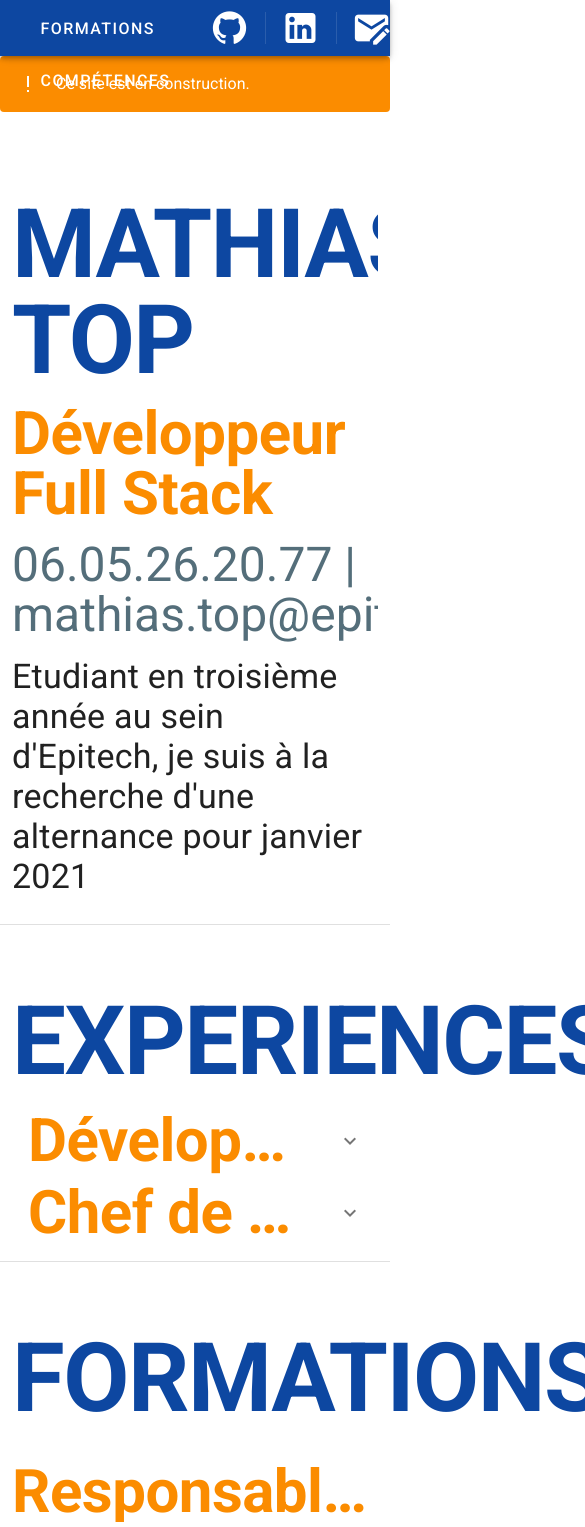
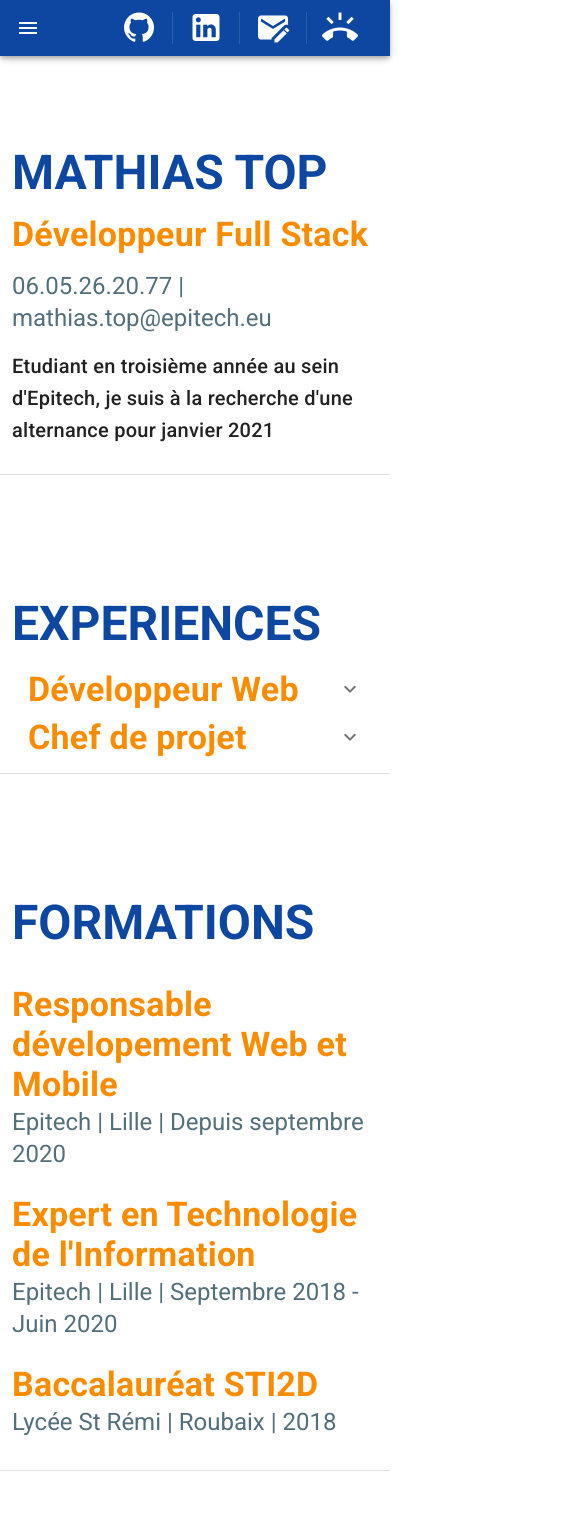
Before and after one commit to mathiastop/cv-site, a Vue app: page / in a window 390 px wide. Shown: the top 1527 px of the page, 585 px wide, since content can reach past the window. Built offline with nearby package versions, Linux system fonts and the light colour scheme.

Commit message:
[+] responsive

```diff
--- a/src/App.vue
+++ b/src/App.vue
@@ -1,6 +1,7 @@
 <template>
   <v-app>
     <v-app-bar
+      class="d-md-block d-none"
       app
       color="blue darken-4"
       dark
@@ -28,7 +29,7 @@
         target="_blank"
         text
       >
-        <v-icon x-large>mdi-github</v-icon>
+        <v-icon large>mdi-github</v-icon>
       </v-btn>
       <v-divider vertical inset></v-divider>
       <v-btn
@@ -36,7 +37,7 @@
         target="_blank"
         text
       >
-        <v-icon x-large>mdi-linkedin</v-icon>
+        <v-icon large>mdi-linkedin</v-icon>
       </v-btn>
       <v-divider vertical inset></v-divider>
       <v-btn
@@ -44,16 +45,90 @@
         target="_blank"
         text
       >
-        <v-icon x-large>mdi-email-edit</v-icon>
+        <v-icon large>mdi-email-edit</v-icon>
+      </v-btn>
+      <v-divider vertical inset></v-divider>
+      <v-btn
+        href="tel:06.05.26.20.77"
+        target="_blank"
+        text
+      >
+        <v-icon large>mdi-phone-ring</v-icon>
       </v-btn>
     </v-app-bar>
-
-    <v-main>
-      <v-alert type="warning">
-        Ce site est en construction.
-      </v-alert>
-    </v-main>
-
+    <v-app-bar
+      class="d-md-none d-block"
+      app
+      color="blue darken-4"
+      dark
+    >
+      <v-app-bar-nav-icon @click="drawer = true"></v-app-bar-nav-icon>
+      <v-spacer></v-spacer>
+      <v-btn
+        href="https://github.com/mathiastop"
+        target="_blank"
+        text
+      >
+        <v-icon large>mdi-github</v-icon>
+      </v-btn>
+      <v-divider vertical inset></v-divider>
+      <v-btn
+        href="https://www.linkedin.com/in/mathias-top-93254a174/"
+        target="_blank"
+        text
+      >
+        <v-icon large>mdi-linkedin</v-icon>
+      </v-btn>
+      <v-divider vertical inset></v-divider>
+      <v-btn
+        href="mailto:mathiastop@epitech.eu"
+        target="_blank"
+        text
+      >
+        <v-icon large>mdi-email-edit</v-icon>
+      </v-btn>
+      <v-divider vertical inset></v-divider>
+      <v-btn
+        href="tel:06.05.26.20.77"
+        target="_blank"
+        text
+      >
+        <v-icon large>mdi-phone-ring</v-icon>
+      </v-btn>
+    </v-app-bar>
+    <v-navigation-drawer
+      v-model="drawer"
+      :class="$vuetify.breakpoint.mdAndUp ? 'd-none' : 'd-block'"
+      color="blue darken-4"
+      dark
+      app
+    >
+      <v-list
+        nav
+        dense
+      >
+        <v-list-item-group
+          v-model="group"
+        >
+          <v-list-item>
+            <v-list-item-title @click="$vuetify.goTo('#index'), drawer = !drawer">Index</v-list-item-title>
+          </v-list-item>
+          <v-list-item>
+            <v-list-item-title @click="$vuetify.goTo('#experiences'), drawer = !drawer">Experiences</v-list-item-title>
+          </v-list-item>
+          <v-list-item>
+            <v-list-item-title @click="$vuetify.goTo('#formations'), drawer = !drawer">Formations</v-list-item-title>
+          </v-list-item>
+          <v-list-item>
+            <v-list-item-title @click="$vuetify.goTo('#competences'), drawer = !drawer">Compétences</v-list-item-title>
+          </v-list-item>
+          <v-list-item>
+            <v-list-item-title @click="$vuetify.goTo('#contact'), drawer = !drawer">Contact</v-list-item-title>
+          </v-list-item>
+        </v-list-item-group>
+      </v-list>
+    </v-navigation-drawer>
+    <br/>
     <v-main id="index">
       <Main/>
     </v-main>
@@ -77,7 +152,7 @@
       <v-row
         justify="center"
       >
-        <div>
+        <div class="d-sm-block d-none">
           <v-btn text x-large @click="$vuetify.goTo('#index')">
             Index
           </v-btn>
@@ -125,7 +200,8 @@ export default Vue.extend({
   },
 
   data: () => ({
-    //
+    drawer: false,
+    group: null
   })
 })
 </script>
--- a/src/components/Competences.vue
+++ b/src/components/Competences.vue
@@ -1,6 +1,12 @@
 <template>
     <v-container>
-      <p class="text-h1 blue--text text--darken-4 font-weight-bold">COMPETENCES</p>
+      <p class="
+        text-md-h1
+        text-sm-h2
+        text-h3
+        blue--text text--darken-4 font-weight-bold">
+        COMPETENCES
+      </p>
       <v-row>
         <v-col md="4">
           <v-list-group>
@@ -15,7 +21,11 @@
               </v-hover>
             </template>
             <v-list-item-content>
-              <p class="text-h4 black--text">
+              <p class="
+                text-md-h4
+                text-sm-h5
+                text-h6
+                black--text">
                 Réalisation de plusieurs sites web
               </p>
             </v-list-item-content>
@@ -34,7 +44,11 @@
               </v-hover>
             </template>
             <v-list-item-content>
-              <p class="text-h4 black--text">
+              <p class="
+                text-md-h4
+                text-sm-h5
+                text-h6
+                black--text">
                 Préparation de fichier de configuration pour le déploiment de différentes applications web
               </p>
             </v-list-item-content>
@@ -54,7 +68,11 @@
               </v-hover>
             </template>
             <v-list-item-content>
-              <p class="text-h4 black--text">
+              <p class="
+                text-md-h4
+                text-sm-h5
+                text-h6
+                black--text">
                 Réalisation d'un JobBoard
               </p>
             </v-list-item-content>
@@ -72,7 +90,11 @@
               </v-hover>
             </template>
             <v-list-item-content>
-              <p class="text-h4 black--text">
+              <p class="
+                text-md-h4
+                text-sm-h5
+                text-h6
+                black--text">
                 Automatisation de tâches complexes
               </p>
             </v-list-item-content>
@@ -91,7 +113,11 @@
               </v-hover>
             </template>
             <v-list-item-content>
-              <p class="text-h4 black--text">
+              <p class="
+                text-md-h4
+                text-sm-h5
+                text-h6
+                black--text">
                 Réalisations de plusieurs projets au sein d'Epitech
               </p>
             </v-list-item-content>
@@ -109,7 +135,11 @@
               </v-hover>
             </template>
             <v-list-item-content>
-              <p class="text-h4 black--text">
+              <p class="
+                text-md-h4
+                text-sm-h5
+                text-h6
+                black--text">
                 Réalisation d'un Dashboard
               </p>
             </v-list-item-content>
--- a/src/components/Contact.vue
+++ b/src/components/Contact.vue
@@ -1,6 +1,12 @@
 <template>
   <v-container>
-    <p class="text-h1 blue--text text--darken-4 font-weight-bold">CONTACT</p>
+    <p class="
+      text-md-h1
+      text-sm-h2
+      text-h3
+      blue--text text--darken-4 font-weight-bold">
+      CONTACT
+    </p>
     <v-alert type="success" :value="sendMail" dismissible transition="slide-y-transition" @click="sendMail = false">
       Votre message a été envoyé.
     </v-alert>
@@ -64,13 +70,7 @@
             class="mr-4"
             @click="reset"
           >
-            Réinitialiser formulaire
-          </v-btn>
-          <v-btn
-            color="warning"
-            @click="resetValidation"
-          >
-            Réinitialiser validations
+            Effacer formulaire
           </v-btn>
         </v-form>
       </v-col>
@@ -82,8 +82,8 @@
                 <span v-bind="attrs" v-on="on">
                   <v-layout justify-center>
                     <v-hover v-slot="{hover}">
-                      <a href="https://github.com/mathiastop" target="_blank" style="text-decoration:none;">
-                        <v-icon size="200" :color="hover ? 'black' : ''">mdi-github</v-icon>
+                      <a href="https://github.com/mathiastop" target="_blank" class="text-decoration-none">
+                        <v-icon :size="$vuetify.breakpoint.smAndDown ? 160 : 200" :color="hover ? 'black' : ''">mdi-github</v-icon>
                       </a>
                     </v-hover>
                   </v-layout>
@@ -98,8 +98,8 @@
                 <span v-bind="attrs" v-on="on">
                   <v-layout justify-center>
                     <v-hover v-slot="{hover}">
-                      <a href="https://www.linkedin.com/in/mathias-top-93254a174/" target="_blank" style="text-decoration:none;">
-                        <v-icon size="200" :color="hover ? 'blue darken-3' : ''">mdi-linkedin</v-icon>
+                      <a href="https://www.linkedin.com/in/mathias-top-93254a174/" target="_blank" class="text-decoration-none">
+                        <v-icon :size="$vuetify.breakpoint.smAndDown ? 160 : 200" :color="hover ? 'blue darken-3' : ''">mdi-linkedin</v-icon>
                       </a>
                     </v-hover>
                   </v-layout>
@@ -109,13 +109,13 @@
             </v-tooltip>
           </v-col>
           <v-col md="6">
-            <v-tooltip bottom>
+            <v-tooltip top>
               <template v-slot:activator="{on, attrs}">
                 <span v-bind="attrs" v-on="on">
                   <v-layout justify-center>
                     <v-hover v-slot="{hover}">
-                      <a href="mailto:mathiastop@epitech.eu" style="text-decoration:none;">
-                        <v-icon size="200" :color="hover ? 'orange' : ''">mdi-email-edit</v-icon>
+                      <a href="mailto:mathiastop@epitech.eu" class="text-decoration-none">
+                        <v-icon :size="$vuetify.breakpoint.smAndDown ? 160 : 200" :color="hover ? 'orange' : ''">mdi-email-edit</v-icon>
                       </a>
                     </v-hover>
                   </v-layout>
@@ -124,13 +124,13 @@
               <span>mathias.top@epitech.eu</span>
             </v-tooltip>
           </v-col><v-col md="6">
-          <v-tooltip bottom>
+          <v-tooltip top>
             <template v-slot:activator="{on, attrs}">
                 <span v-bind="attrs" v-on="on">
                   <v-layout justify-center>
                     <v-hover v-slot="{hover}">
-                      <a href="tel:06.05.26.20.77" style="text-decoration:none;">
-                        <v-icon size="200" :color="hover ? 'blue-grey darken-1' : ''">mdi-phone-ring</v-icon>
+                      <a href="tel:06.05.26.20.77" class="text-decoration-none">
+                        <v-icon :size="$vuetify.breakpoint.smAndDown ? 160 : 200" :color="hover ? 'blue-grey darken-1' : ''">mdi-phone-ring</v-icon>
                       </a>
                     </v-hover>
                   </v-layout>
@@ -185,7 +185,7 @@ export default {
       const subject = this.$refs.subject.value
       const message = this.$refs.message.value
       try {
-        emailjs.sendForm('service_ch0km4a', 'template_7yhev7r', e,
+        emailjs.sendForm('service_ch0km4a', 'template_7yhev7r', e.target,
           'user_EkUqCpfhOPkjZ3jWJez0h', {
             formName: name,
             formEmail: email,
@@ -207,9 +207,6 @@ export default {
     },
     reset () {
       this.$refs.form.reset()
-    },
-    resetValidation () {
-      this.$refs.form.resetValidation()
     }
   }
 }
--- a/src/components/Experience.vue
+++ b/src/components/Experience.vue
@@ -1,40 +1,102 @@
 <template>
   <v-container>
-    <p class="text-h1 blue--text text--darken-4 font-weight-bold">EXPERIENCES</p>
+    <p class="
+      text-md-h1
+      text-sm-h2
+      text-h3
+      blue--text text--darken-4 font-weight-bold">
+      EXPERIENCES
+    </p>
     <v-list-group>
       <template v-slot:activator>
-        <v-list-item-title class="text-h2 orange--text text--darken-1 font-weight-bold">Développeur Web</v-list-item-title>
+        <v-list-item-title class="text-wrap
+          text-md-h2
+          text-sm-h3
+          text-h4
+          orange--text text--darken-1 font-weight-bold">
+          Développeur Web
+        </v-list-item-title>
       </template>
       <v-list-item>
         <v-list-item-content>
-          <v-list-item-title class="text-h3 blue-grey--text text--darken-1">
+          <v-list-item-title class="text-wrap
+            text-md-h3
+            text-sm-h4
+            text-h5
+            blue-grey--text text--darken-1">
             Mo&Jo | Lille | Juillet 2019/Octobre 2019
           </v-list-item-title>
-          <v-list-item-subtitle class="text-h4 black--text">
-            Migration de l’ensemble des projets sous la technologie <strong class="blue--text text--darken-4">Docker</strong>
+          <v-list-item-subtitle class="text-wrap
+            text-md-h4
+            text-sm-h5
+            text-h6
+            black--text">
+            <ul>
+              <li>
+                Migration de l’ensemble des projets sous la technologie <strong class="blue--text text--darken-4">Docker</strong>
+              </li>
+            </ul>
           </v-list-item-subtitle>
-          <v-list-item-subtitle class="text-h4 black--text">
-            Réalisation de sites web en <strong class="blue--text text--darken-4">PHP</strong> avec le framework <strong class="blue--text text--darken-4">Symfony</strong>
+          <v-list-item-subtitle class="text-wrap
+            text-md-h4
+            text-sm-h5
+            text-h6
+            black--text">
+            <ul>
+              <li>
+                Réalisation de sites web en <strong class="blue--text text--darken-4">PHP</strong> avec le framework <strong class="blue--text text--darken-4">Symfony</strong>
+              </li>
+            </ul>
           </v-list-item-subtitle>
-          <v-list-item-subtitle class="text-h4 black--text">
-            Réalisation d'une veille concernant l’intégration continue - <strong class="blue--text text--darken-4">PHPUnit</strong> et <strong class="blue--text text--darken-4">CircleCI</strong>
+          <v-list-item-subtitle class="text-wrap
+            text-md-h4
+            text-sm-h5
+            text-h6
+            black--text">
+            <ul>
+              <li>
+                Réalisation d'une veille concernant l’intégration continue - <strong class="blue--text text--darken-4">PHPUnit</strong> et <strong class="blue--text text--darken-4">CircleCI</strong>
+              </li>
+            </ul>
           </v-list-item-subtitle>
         </v-list-item-content>
       </v-list-item>
     </v-list-group>
     <v-list-group>
     <template v-slot:activator>
-      <v-list-item-title class="text-h2 orange--text text--darken-1 font-weight-bold">Chef de projet</v-list-item-title>
+      <v-list-item-title class="text-wrap
+        text-md-h2
+        text-sm-h3
+        text-h4
+        orange--text text--darken-1 font-weight-bold">
+        Chef de projet
+      </v-list-item-title>
     </template>
     <v-list-item>
       <v-list-item-content>
-        <v-list-item-title class="text-h3 blue-grey--text text--darken-1">
+        <v-list-item-title class="text-wrap
+          text-md-h3
+          text-sm-h4
+          text-h5
+          blue-grey--text text--darken-1">
           LUC Judo | Lille | Juin 2020/Août 2020
         </v-list-item-title>
-        <v-list-item-subtitle class="text-h4 black--text">
-          Réalisation d'un site en <strong class="blue--text text--darken-4">PHP/Symfony</strong> pour le back, et <strong class="blue--text text--darken-4">Boostrap</strong> pour le front
+        <v-list-item-subtitle class="text-wrap
+            text-md-h4
+            text-sm-h5
+            text-h6
+            black--text">
+          <ul>
+            <li>
+              Réalisation d'un site en <strong class="blue--text text--darken-4">PHP/Symfony</strong> pour le back, et <strong class="blue--text text--darken-4">Boostrap</strong> pour le front
+            </li>
+          </ul>
         </v-list-item-subtitle>
-        <v-list-item-subtitle class="text-h4 black--text">
+        <v-list-item-subtitle class="
+            text-md-h4
+            text-sm-h5
+            text-h6
+            black--text">
           <v-tooltip bottom>
             <template v-slot:activator="{on, attrs}">
               <span v-bind="attrs" v-on="on">
--- a/src/components/Formation.vue
+++ b/src/components/Formation.vue
@@ -1,21 +1,62 @@
 <template>
   <v-container>
-    <p class="text-h1 blue--text text--darken-4 font-weight-bold">FORMATIONS</p>
+    <p class="
+      text-md-h1
+      text-sm-h2
+      text-h3
+      blue--text text--darken-4 font-weight-bold">
+      FORMATIONS
+    </p>
     <v-list>
       <v-list-item-content>
-        <v-list-item-title class="text-h2 orange--text text--darken-1 font-weight-bold">Responsable dévelopement Web et Mobile</v-list-item-title>
-        <v-list-item-subtitle class="text-h3 blue-grey--text text--darken-1">Epitech | Lille | Depuis septembre 2020</v-list-item-subtitle>
+        <v-list-item-title class="text-wrap
+          text-md-h2
+          text-sm-h3
+          text-h4
+          orange--text text--darken-1 font-weight-bold">
+          Responsable dévelopement Web et Mobile
+        </v-list-item-title>
+        <v-list-item-subtitle class="text-wrap
+          text-md-h3
+          text-sm-h4
+          text-h5
+          blue-grey--text text--darken-1">
+          Epitech | Lille | Depuis septembre 2020
+        </v-list-item-subtitle>
       </v-list-item-content>
       <v-list-item-content>
-        <v-list-item-title class="text-h2 orange--text text--darken-1 font-weight-bold">Expert en Technologie de l'Information</v-list-item-title>
-        <v-list-item-subtitle class="text-h3 blue-grey--text text--darken-1">Epitech | Lille | Septembre 2018 - Juin 2020</v-list-item-subtitle>
+        <v-list-item-title class="text-wrap
+          text-md-h2
+          text-sm-h3
+          text-h4
+          orange--text text--darken-1 font-weight-bold">
+          Expert en Technologie de l'Information
+        </v-list-item-title>
+        <v-list-item-subtitle class="text-wrap
+          text-md-h3
+          text-sm-h4
+          text-h5
+          blue-grey--text text--darken-1">
+          Epitech | Lille | Septembre 2018 - Juin 2020
+        </v-list-item-subtitle>
       </v-list-item-content>
       <v-list-item-content>
-        <v-list-item-title class="text-h2 orange--text text--darken-1 font-weight-bold">Baccalauréat STI2D</v-list-item-title>
-        <v-list-item-subtitle class="text-h3 blue-grey--text text--darken-1">Lycée St Rémi | Roubaix | 2018</v-list-item-subtitle>
+        <v-list-item-title class="text-wrap
+          text-md-h2
+          text-sm-h3
+          text-h4
+          orange--text text--darken-1 font-weight-bold">
+          Baccalauréat STI2D
+        </v-list-item-title>
+        <v-list-item-subtitle class="text-wrap
+          text-md-h3
+          text-sm-h4
+          text-h5
+          blue-grey--text text--darken-1">
+          Lycée St Rémi | Roubaix | 2018
+        </v-list-item-subtitle>
       </v-list-item-content>
     </v-list>
-<!--    <p class="text-h4">Etudiant en troisième année au sein d'Epitech, je suis à la recherche d'une alternance pour janvier 2021</p>-->
   </v-container>
 </template>
 
--- a/src/components/Main.vue
+++ b/src/components/Main.vue
@@ -1,11 +1,32 @@
 <template>
   <v-container>
-    <v-responsive>
-      <p class="text-h1 blue--text text--darken-4 font-weight-bold">MATHIAS TOP</p>
-      <p class="text-h2 orange--text text--darken-1 font-weight-bold">Développeur Full Stack</p>
-      <p class="text-h3 blue-grey--text text--darken-1">06.05.26.20.77 | mathias.top@epitech.eu</p>
-      <p class="text-h4">Etudiant en troisième année au sein d'Epitech, je suis à la recherche d'une alternance pour janvier 2021</p>
-    </v-responsive>
+    <p class="
+      text-md-h1
+      text-sm-h2
+      text-h3
+      blue--text text--darken-4 font-weight-bold">
+      MATHIAS TOP
+    </p>
+    <p class="
+      text-md-h2
+      text-sm-h3
+      text-h4
+      orange--text text--darken-1 font-weight-bold">
+      Développeur Full Stack
+    </p>
+    <p class="
+      text-md-h3
+      text-sm-h4
+      text-h5
+      blue-grey--text text--darken-1">
+      06.05.26.20.77 | mathias.top@epitech.eu
+    </p>
+    <p class="
+      text-md-h4
+      text-sm-h5
+      text-h6">
+      Etudiant en troisième année au sein d'Epitech, je suis à la recherche d'une alternance pour janvier 2021
+    </p>
   </v-container>
 </template>
 
```
